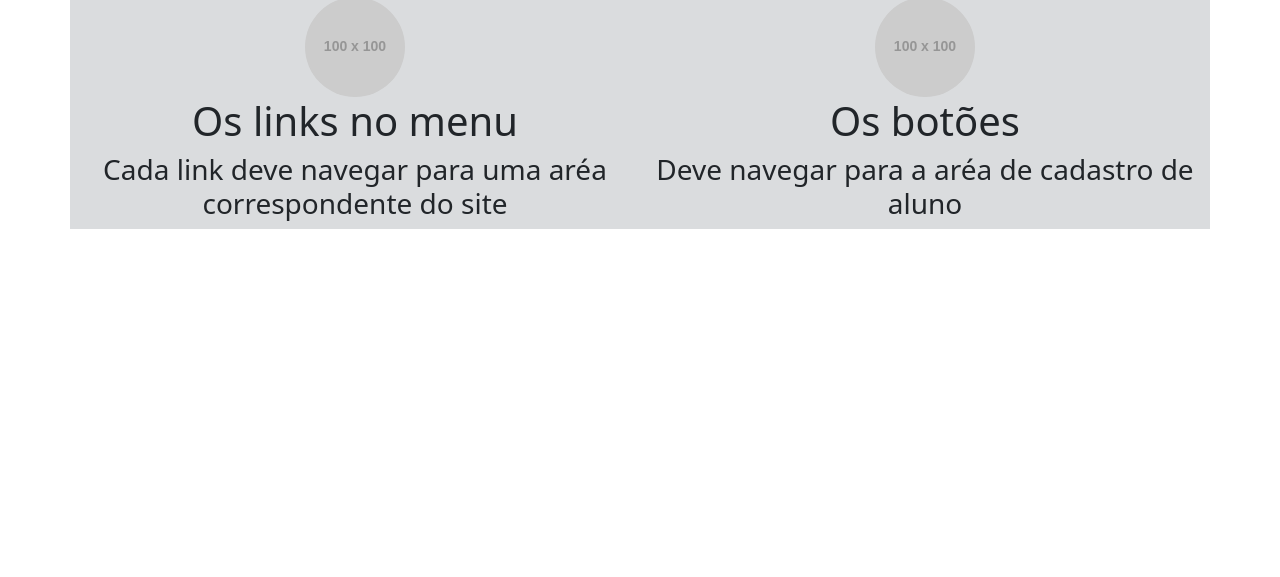
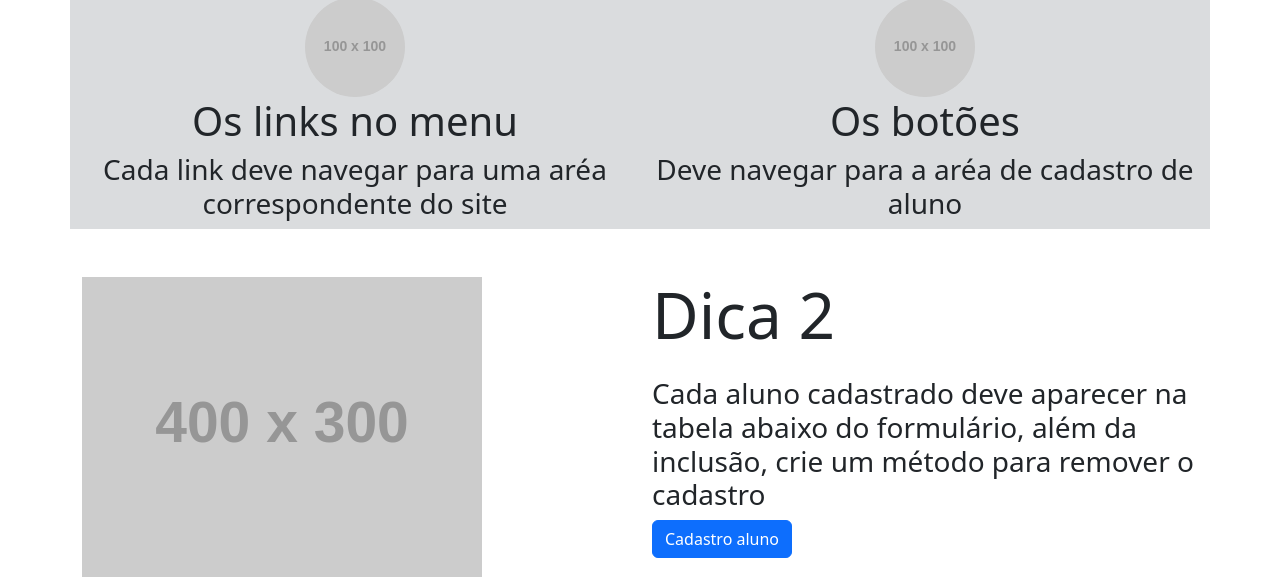
Before and after one commit to anjinha-oliveira/cadastro-de-alunos, a plain HTML site: page index.html in a window 1280 px wide. Shown: the part 615-1192 px from the top of the page. Before the commit the page ends 844 px from the top, so only its background shows below. Drawn offline with nearby package versions, Linux system fonts and the light colour scheme; placeholder pictures from the web are drawn by us.

Commit message:
Criando a seção de Dica 2

```diff
--- a/index.html
+++ b/index.html
@@ -79,6 +79,25 @@
         </div>
       </div>
     </div>
+    <div class="container pt-5">
+      <div class="row">
+        <div class="col">
+          <img src="https://via.placeholder.com/400x300?text=Coloque+uma+imagem" class="img-fluid" alt="...">
+        </div>
+        <div class="col">
+          <h1 class="display-3 mb-4">
+            Dica 2
+          </h1>
+          <h3>
+            Cada aluno cadastrado deve aparecer na tabela abaixo do formulário, além da inclusão, crie um método para remover o cadastro
+          </h3>
+          <button type="button" class="btn btn-primary">
+            Cadastro aluno
+          </button>
+        </div>
+      </div>
+    </div>
+
     <script src="https://cdn.jsdelivr.net/npm/bootstrap@5.2.1/dist/js/bootstrap.bundle.min.js" integrity="sha384-u1OknCvxWvY5kfmNBILK2hRnQC3Pr17a+RTT6rIHI7NnikvbZlHgTPOOmMi466C8" crossorigin="anonymous"></script>
   </body>
 </html>
```
